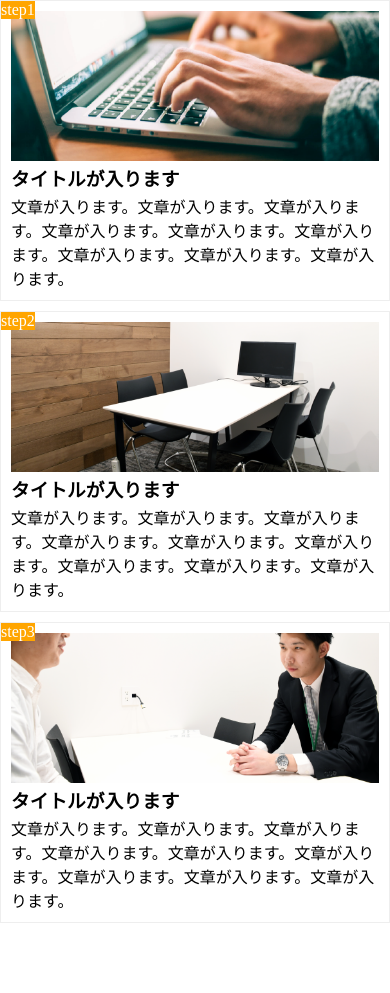
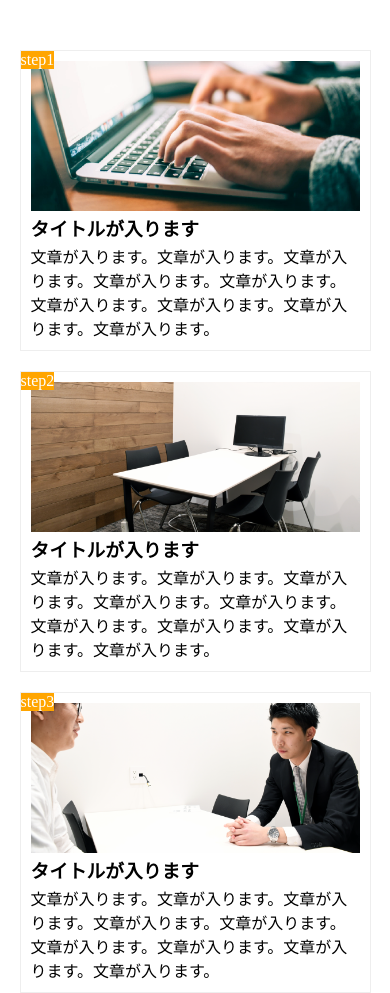
Before and after one commit to kouheiohmikawa/Task, a plain HTML site: page index.html in a window 390 px wide. Before the commit the page ends 923 px from the top, so only its background shows below. Drawn offline with Linux system fonts and the light colour scheme.

Commit message:
[Finish]Task

```diff
--- a/style.css
+++ b/style.css
@@ -84,11 +84,12 @@ main{
 
   main{
     width: 100%;
-    margin: 0;
+    margin: 50px auto;
   }
   .step-box1{
-    width: 100%;
+    width: 90%;
     float:none;
+    margin: 0 auto;
 
   }
 
@@ -96,17 +97,18 @@ main{
     width: 100%;
   }
   .step-box2{
-    width: 100%;
+    width: 90%;
     float:none;
-    margin: 10px 0;
+    margin: 20px auto;
   }
 
   .step2-img{
     width: 100%;
   }
   .step-box3{
-    width: 100%;
+    width: 90%;
     float:none;
+    margin: 0 auto;
   }
   .step3-img{
     width: 100%;
```
